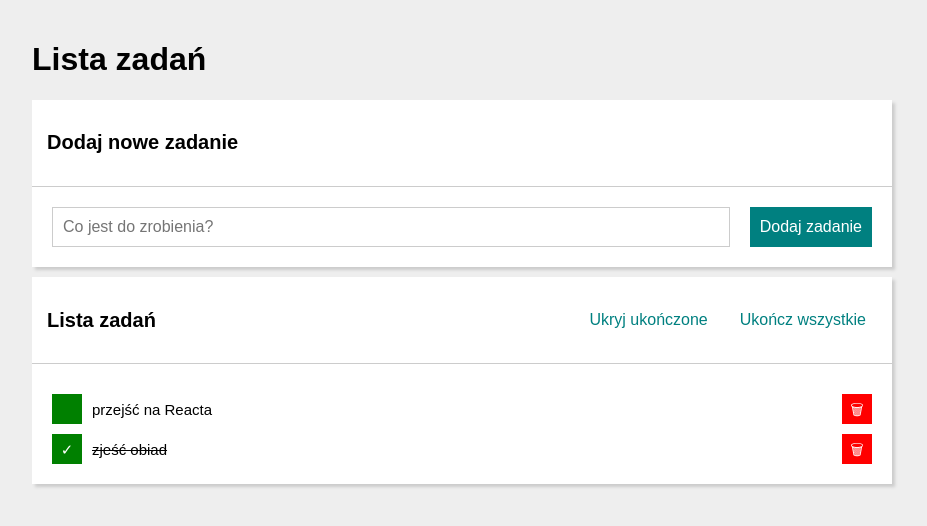
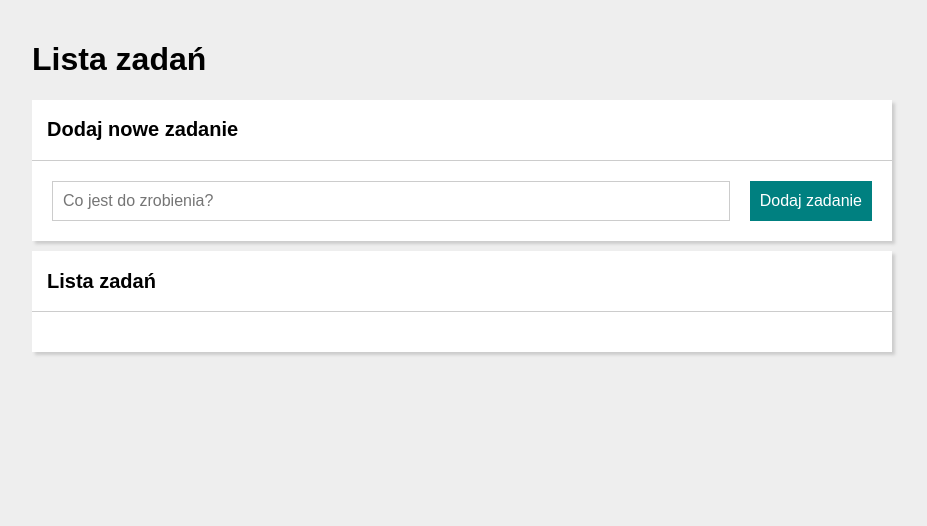
Before and after one commit to KatarzynaZaloba/todo-list-react, a React (Create React App) app: page / in a window 1280 px wide. Shown: the top 526 px of the page, without its empty margins (178-1105 px from the left). Built offline with nearby package versions, Linux system fonts and the light colour scheme.

Commit message:
updated App

```diff
--- a/src/App.js
+++ b/src/App.js
@@ -1,4 +1,4 @@
-import React, { useState } from 'react';
+import React, { useState } from "react";
 import Form from "./Form";
 import Tasks from "./Tasks";
 import Buttons from "./Buttons";
@@ -9,11 +9,11 @@ import Container from "./Container";
 
 
 function App() {
+
+  const [tasks, setTasks] = useState([
+  ]);
+
   const [hideDone, setHideDone] = useState(false);
-  const [tasks, setTasks] = useState([
-    { id: 1, content: "przejść na Reacta", done: false },
-    { id: 2, content: "zjeść obiad", done: true },
-  ]);
 
   const toggleHideDone = () => {
     setHideDone(hideDone => !hideDone);
@@ -21,6 +21,7 @@ function App() {
 
   const removeTask = (id) => {
     setTasks(tasks => tasks.filter(task => task.id !== id));
+
   };
 
   const toggleTaskDone = (id) => {
@@ -28,10 +29,10 @@ function App() {
       if (task.id === id) {
         return { ...task, done: !task.done };
       }
-
       return task;
     }));
-  }
+
+  };
 
   const setAllDone = () => {
     setTasks(tasks => tasks.map(task => ({
@@ -41,30 +42,26 @@ function App() {
   };
 
   const addNewTask = (content) => {
-    if (content.length > 0) {
     setTasks(tasks => [
       ...tasks,
       {
         content,
         done: false,
-          id: tasks.length ? tasks[tasks.length - 1].id + 1 : 1,
-        }
-      ])
-    }
-
+        id: tasks.length ? tasks[tasks.length -1].id + 1 : 1,
+      },
+    ]);
   };
 
   return (
       <Container>
-      <Header title="Lista zadań" />
+        <Header
+          title="Lista zadań" />
+
         <Section
           title="Dodaj nowe zadanie"
-        body={
-          <Form
-            addNewTask={addNewTask}
+          body={<Form addNewTask={addNewTask} />}
         />
-        }
-      />
+
         <Section
           title="Lista zadań"
           body={
@@ -72,15 +69,15 @@ function App() {
               tasks={tasks}
               hideDone={hideDone}
               removeTask={removeTask}
-            toggleTaskDone={toggleTaskDone}
-          />}
+              toggleTaskDone={toggleTaskDone} />
+          }
           extraHeaderContent={
             <Buttons
               tasks={tasks}
               hideDone={hideDone}
               toggleHideDone={toggleHideDone}
-            setAllDone={setAllDone}
-          />}
+              setAllDone={setAllDone} />
+          }
         />
       </Container>
   );
--- a/src/Buttons/index.js
+++ b/src/Buttons/index.js
@@ -1,24 +1,21 @@
-import React from "react";
 import "./style.css";
 
 const Buttons = ({ tasks, hideDone, toggleHideDone, setAllDone }) => (
+
     tasks.length > 0 && (
         <div className="buttons">
-            <button
-                className="buttons__button"
-                onClick={toggleHideDone}
-            >
+            <button onClick={toggleHideDone} className="buttons__button">
                 {hideDone ? "Pokaż" : "Ukryj"} ukończone
             </button>
             <button
+            onClick={setAllDone}
                 className="buttons__button"
-                disabled={tasks.every(({ done }) => done)}
-                onClick={setAllDone}
-            >
+                disabled={tasks.every(({ done }) => done)}>
                 Ukończ wszystkie
             </button>
         </div>
     )
 );
 
+
 export default Buttons;
--- a/src/Container/index.js
+++ b/src/Container/index.js
@@ -1,7 +1,6 @@
-import React from "react";
 import "./style.css";
 
-const Container = ({children}) => (
+const Container = ({ children }) => (
     <main className="container">
         {children}
     </main>
--- a/src/Section/index.js
+++ b/src/Section/index.js
@@ -1,10 +1,9 @@
-import React from "react";
-import "./style.css";
+import "./style.css"
 
-const Section = ({title, body, extraHeaderContent}) => (
+const Section = ({ title, body, extraHeaderContent }) => (
     <section className="section">
         <header className="section__header">
-            <h2 className="section__title">{title}</h2>
+            <h2 className="section__title section__title--special">{title}</h2>
             {extraHeaderContent}
         </header>
         <div className="section__body">
```
Also changed, not shown: src/Container/style.css (line endings or trailing spaces). Lines whose indentation alone changed are shown as unchanged.
